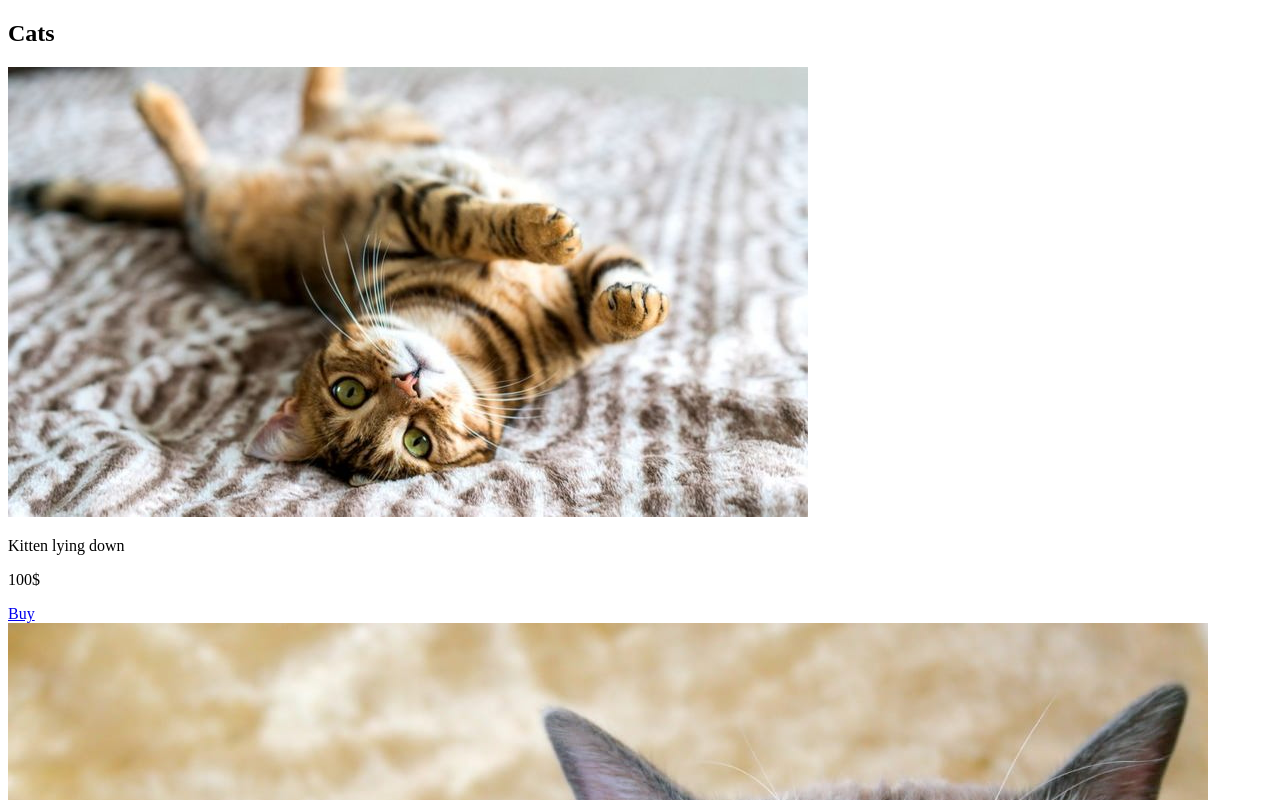
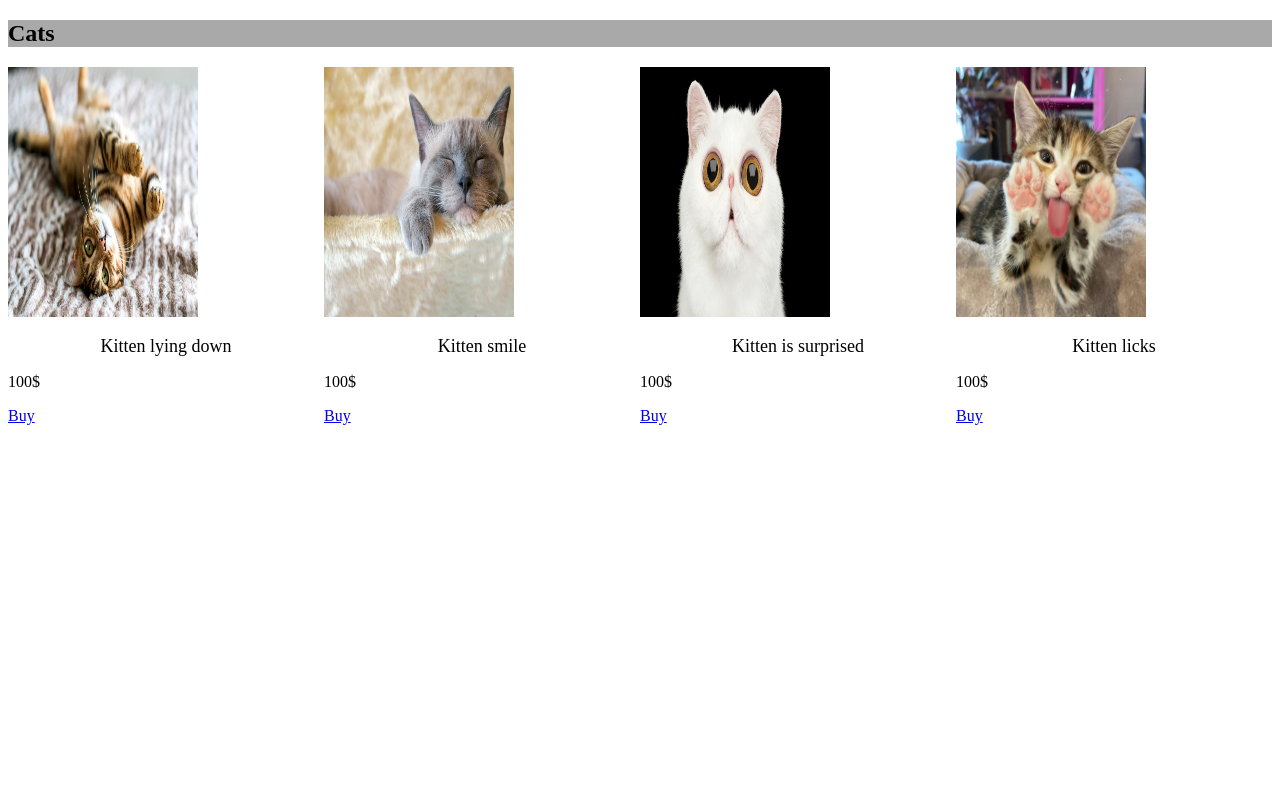
Before and after one commit to KattarinaOsadchenko/hw_10, a plain HTML site: page index.html in a window 1280 px wide. Shown: the top 800 px of the page. Drawn offline with Linux system fonts and the light colour scheme.

Commit message:
init_change

```diff
--- a/css/style.css
+++ b/css/style.css
@@ -16,8 +16,8 @@
 }
 .box__img
 {
-    height: 125px;
-    width: 100px;
+    height: 250px;
+    width: 190px;
 }
 .box__item
 {
--- a/index.html
+++ b/index.html
@@ -3,6 +3,7 @@
 <head>
     <meta charset="UTF-8">
     <title>hw10</title>
+    <link rel="stylesheet" href="css/style.css">
 </head>
 <body>
 
@@ -12,7 +13,7 @@
             Cats
         </h2>
     <div content="container">
-        <div class="wrapper__clearflix">
+        <div class="wrapper clearflix">
             <div class="box">
                 <img class="box__img" src="assets/cat.png" alt="cat">
                 <p class="box__item">
```
